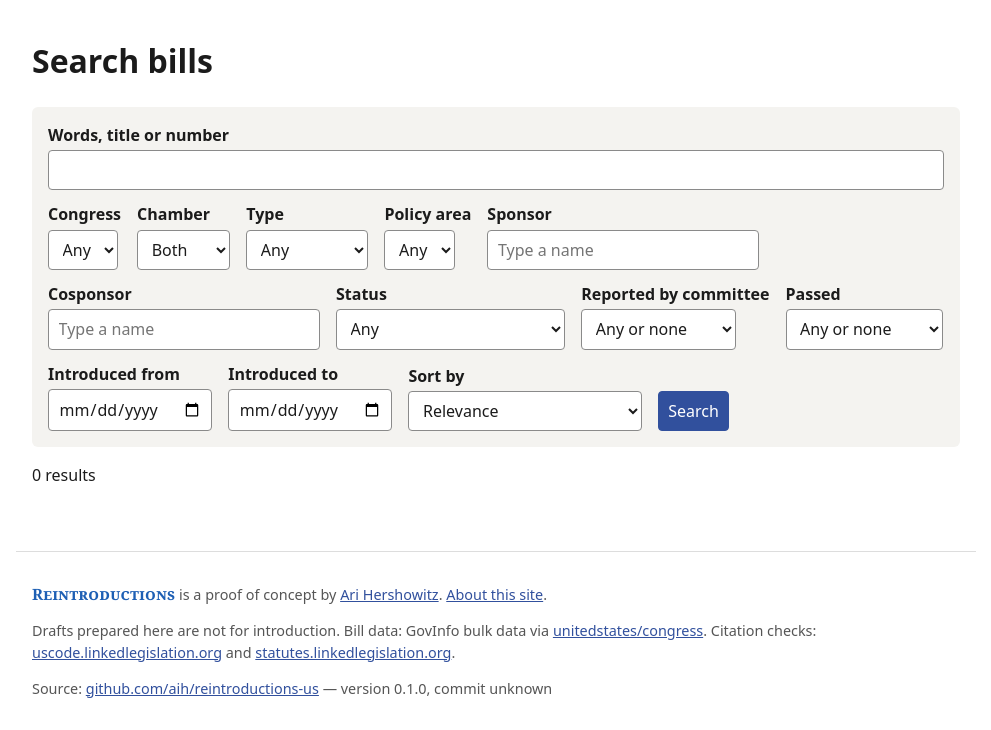
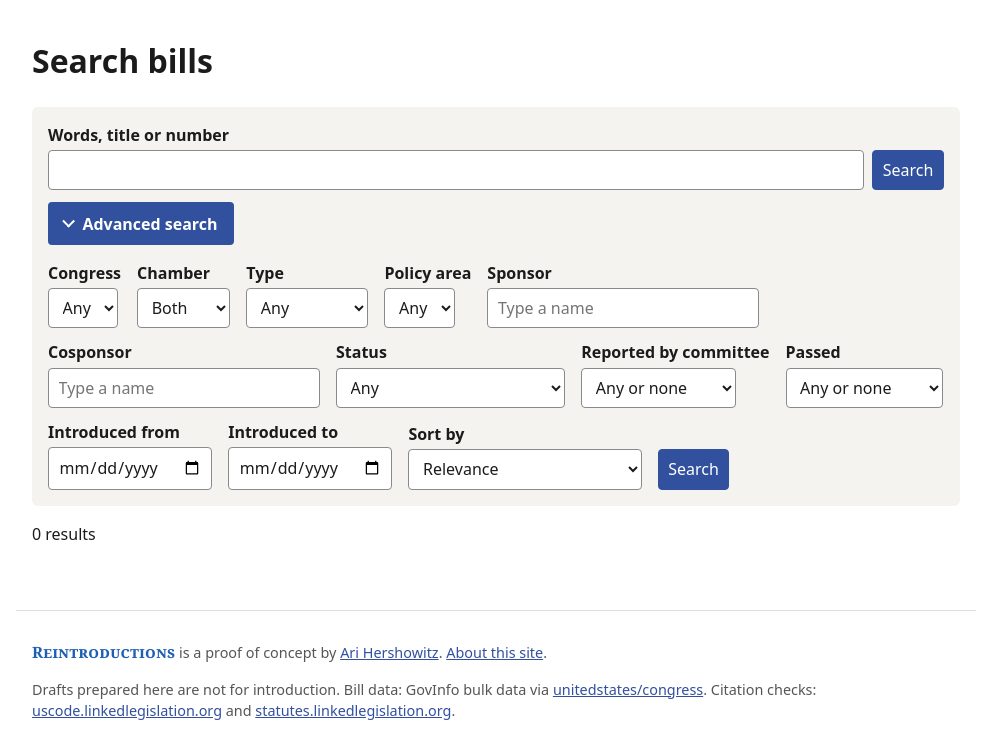
Before and after one commit to aih/reintroductions-us, a FastAPI app: page /search in a window 1280 px wide. Shown: the part 63-793 px from the top of the page, without its empty margins (144-1135 px from the left). Before the commit the page ends 761 px from the top, so only its background shows below. Run offline with FastAPI, Linux system fonts and the light colour scheme; data that the repository does not hold is empty.

Commit message:
Hide the home page's filters under an Advanced search toggle
The search form keeps the words box and its Search button in view; every
other field is inside a <details> whose summary, "Advanced search", is
drawn as an outlined button with a chevron and a count of the fields set.
It is closed on the home page and open on the search page, and the panel
ends in its own Search button. Buttons take the page background as their
text colour, which is white in light mode as before and dark on the dark
theme's light blue (it was white, about 1.9:1).

Co-Authored-By: Claude Opus 5.5 <noreply@anthropic.com>
Claude-Session: https://claude.ai/code/session_01C9K6D5atFNwyDfBbkvi2cW

```diff
--- a/reintro/web/app.py
+++ b/reintro/web/app.py
@@ -179,7 +179,8 @@ def home(request: Request):
     subjects = db.subject_list(c)
     return templates.TemplateResponse(request, "home.html", {
         "counts": counts, "latest": latest_congress(), "subjects": subjects, "congresses": db.congresses(c),
-        "types": db.TYPE_LABEL, "committees": db.committee_list(c), "params": {}, "labels": {}})
+        "types": db.TYPE_LABEL, "committees": db.committee_list(c), "params": {}, "labels": {},
+        "advanced_open": False})
 
 
 @app.get("/search", response_class=HTMLResponse)
@@ -204,7 +205,7 @@ def search_page(request: Request, q: str = "", congress: str | None = None, cham
     labels = {role: (db.member_name(c, v) if re.fullmatch(r"[A-Z]\d{6}", v) else None) or v
               for role, v in (("sponsor", sponsor), ("cosponsor", cosponsor)) if v}
     return templates.TemplateResponse(request, "search.html", {
-        "labels": labels,
+        "labels": labels, "advanced_open": True,
         "res": res, "params": params, "page": page, "pages": pages, "congresses": db.congresses(c),
         "subjects": db.subject_list(c, congress), "committees": db.committee_list(c, congress),
         "types": db.TYPE_LABEL, "terms": db.query_terms(q) if text_query else [],
--- a/reintro/web/static/search.js
+++ b/reintro/web/static/search.js
@@ -17,8 +17,9 @@
     if (status) status.hidden = false;
     if (form) {
       form.setAttribute("aria-busy", "true");
-      var b = form.querySelector("[data-busy-label]");
-      if (b) { b.dataset.idle = b.textContent; b.textContent = b.dataset.busyLabel; b.disabled = true; }
+      form.querySelectorAll("[data-busy-label]").forEach(function (b) {
+        b.dataset.idle = b.textContent; b.textContent = b.dataset.busyLabel; b.disabled = true;
+      });
     }
     document.body.classList.add("is-busy");
   }
@@ -28,8 +29,9 @@
     if (status) status.hidden = true;
     if (form) {
       form.removeAttribute("aria-busy");
-      var b = form.querySelector("[data-busy-label]");
-      if (b && b.dataset.idle) { b.textContent = b.dataset.idle; b.disabled = false; }
+      form.querySelectorAll("[data-busy-label]").forEach(function (b) {
+        if (b.dataset.idle) { b.textContent = b.dataset.idle; b.disabled = false; }
+      });
     }
     document.body.classList.remove("is-busy");
   }
--- a/reintro/web/static/site.css
+++ b/reintro/web/static/site.css
@@ -31,7 +31,7 @@ h1 .sub { font-weight: 400; color: var(--muted); font-size: .6em; }
 .lede { font-size: 1.1rem; }
 label { display: block; font-weight: 600; margin-bottom: .2rem; }
 input, select, button, .button { font: inherit; padding: .45rem .6rem; border: 1px solid var(--edge); border-radius: 4px; background: var(--bg); color: var(--ink); }
-button, .button { cursor: pointer; background: var(--link); color: #fff; border-color: var(--link); text-decoration: none; display: inline-block; }
+button, .button { cursor: pointer; background: var(--link); color: var(--bg); border-color: var(--link); text-decoration: none; display: inline-block; }
 .button--plain, button.button--plain { background: var(--bg); color: var(--link); }
 .check { display: inline-flex; gap: .45rem; align-items: center; font-weight: 400; margin: 0; cursor: pointer; }
 .check input, .sel-check { width: 1.15rem; height: 1.15rem; margin: 0; padding: 0; accent-color: var(--link); cursor: pointer; }
@@ -50,6 +50,19 @@ body.is-busy .results, body.is-busy .total, body.is-busy .results-bar { opacity:
 .filters .field.wide { flex: 1 1 100%; }
 .filters .field.wide input { width: 100%; }
 .filters .field { min-width: 0; max-width: 100%; }
+.searchrow { display: flex; gap: .5rem; }
+.filters .field.wide .searchrow input { flex: 1; width: auto; min-width: 0; }
+.advanced { flex: 1 1 100%; }
+.advanced > summary { display: inline-flex; align-items: center; gap: .55rem; cursor: pointer; list-style: none;
+                      padding: .45rem .9rem; border: 2px solid var(--link); border-radius: 4px; background: var(--bg);
+                      color: var(--link); font-weight: 700; }
+.advanced > summary::-webkit-details-marker { display: none; }
+.advanced > summary::before { content: ""; width: .45em; height: .45em; border-right: 2px solid currentColor;
+                              border-bottom: 2px solid currentColor; transform: rotate(-45deg); }
+.advanced[open] > summary::before { transform: rotate(45deg) translate(-.1em, -.1em); }
+.advanced[open] > summary { background: var(--link); color: var(--bg); }
+.advanced__count { font-weight: 400; font-size: .85em; padding: 0 .45em; border-radius: 1em; border: 1px solid currentColor; }
+.advanced__fields { display: flex; flex-wrap: wrap; gap: .75rem 1rem; align-items: flex-end; margin-top: 1rem; }
 .filters select { max-width: 100%; }
 .combo { position: relative; }
 .combo input { width: 17rem; max-width: 100%; }
--- a/reintro/web/templates/_search_form.html
+++ b/reintro/web/templates/_search_form.html
@@ -1,6 +1,13 @@
-{# The search form, on the home page and the search page. Without words, Relevance is bill-number order. #}
+{# The search form, on the home page and the search page: the words box, and every other field under
+   "Advanced search", closed on the home page (`advanced_open`). Without words, Relevance is
+   bill-number order. #}
 <form class="filters" id="filters" action="/search" method="get" role="search" data-busy-form>
-  <div class="field wide"><label for="q">Words, title or number</label><input id="q" name="q" type="search" value="{{ params.q or '' }}"></div>
+  <div class="field wide"><label for="q">Words, title or number</label>
+    <div class="searchrow"><input id="q" name="q" type="search" value="{{ params.q or '' }}"><button type="submit" data-busy-label="Searching…">Search</button></div></div>
+  {% set n_set = params.keys()|reject('in', ['q', 'sort'])|list|length %}
+  <details class="advanced"{% if advanced_open %} open{% endif %}>
+  <summary>Advanced search{% if n_set %} <span class="advanced__count">{{ n_set }} set</span>{% endif %}</summary>
+  <div class="advanced__fields">
   <div class="field"><label for="congress">Congress</label>
     <select id="congress" name="congress"><option value="">Any</option>{% for c in congresses %}<option value="{{ c }}" {% if params.congress == c %}selected{% endif %}>{{ ordinal(c) }}</option>{% endfor %}</select></div>
   <div class="field"><label for="chamber">Chamber</label>
@@ -43,6 +50,8 @@
       {% endfor %}
     </select></div>
   <div class="field"><button type="submit" data-busy-label="Searching…">Search</button></div>
+  </div>
+  </details>
 </form>
 <p class="busy" role="status" aria-live="polite" data-busy hidden><span class="spinner" aria-hidden="true"></span> Searching…</p>
 <script src="/static/search.js" defer></script>
--- a/reintro/web/templates/home.html
+++ b/reintro/web/templates/home.html
@@ -7,7 +7,7 @@ and download each as a draft for the next Congress in USLM 2.0 XML and PDF. Each
 cited law amended since the bill was written, words it strikes that are no longer in the law, dates and fiscal years to move.</p>
 <h2 class="search-heading">Search bills</h2>
 {% include "_search_form.html" %}
-<p class="note">Without words, the search lists every bill that matches the other fields, and with every field empty it lists all bills.</p>
+<p class="note">Without words, the search lists every bill that matches the advanced fields, and with nothing filled in it lists all bills.</p>
 {% if counts %}
 <table class="counts">
   <caption>Bills loaded</caption>
```
Also changed, not shown: tests/test_db_web.py (+3 -0 lines).
